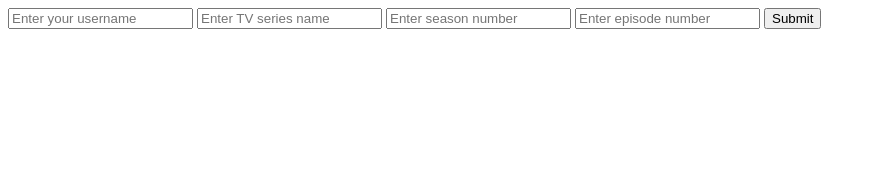
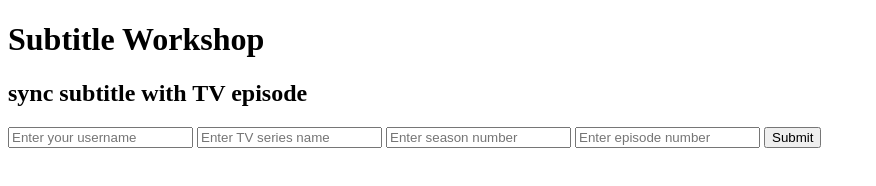
Before and after one commit to parasilius/subtitle-workshop, a website: page index.html in a window 1280 px wide. Shown: the whole page, without its empty margins (0-876 px from the left). Drawn offline with Linux system fonts and the light colour scheme.

Commit message:
Update html

```diff
--- a/index.html
+++ b/index.html
@@ -4,6 +4,8 @@
         <title>Subtitle Workshop</title>
     </head>
     <body>
+        <h1>Subtitle Workshop</h1>
+        <h2>sync subtitle with TV episode</h2>
         <form action="http://localhost:3030/subtitle-data" method="POST">
             <input type="text" name="username" id="username" placeholder="Enter your username">
             <input type="text" name="tv_series_name" id="tv_series_name" placeholder="Enter TV series name">
```
